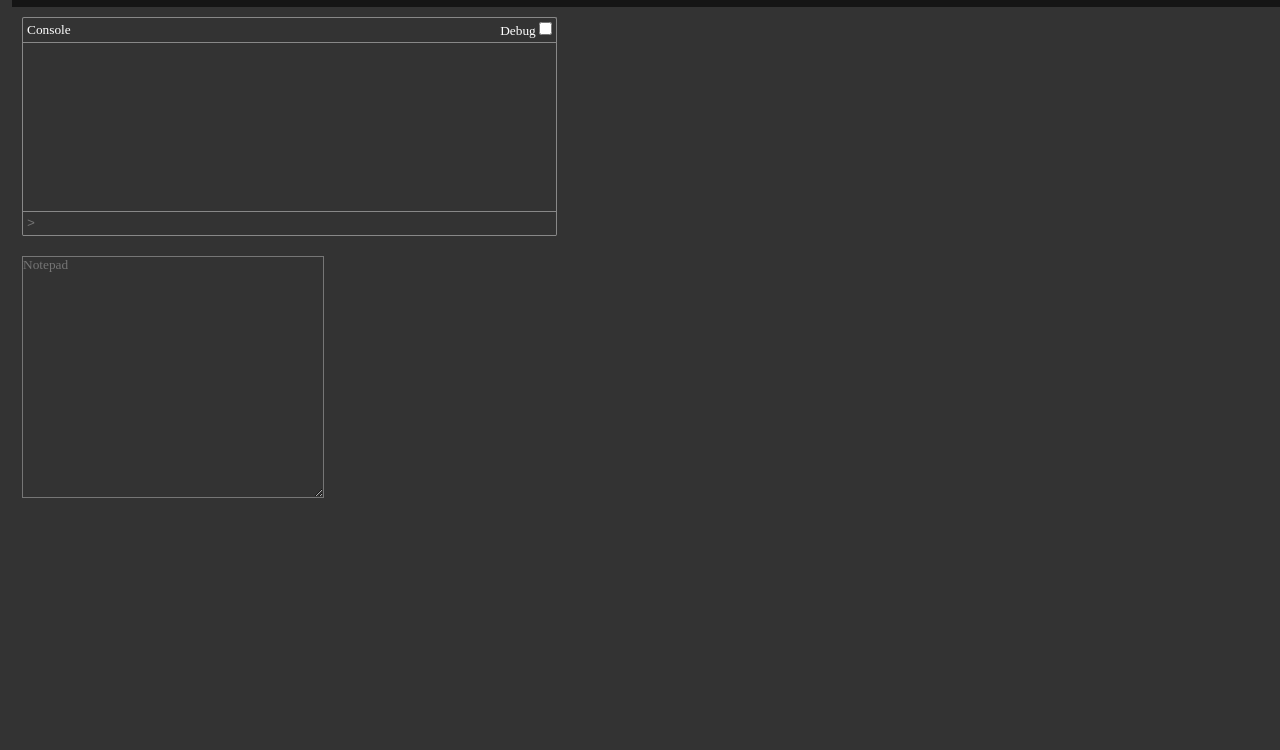
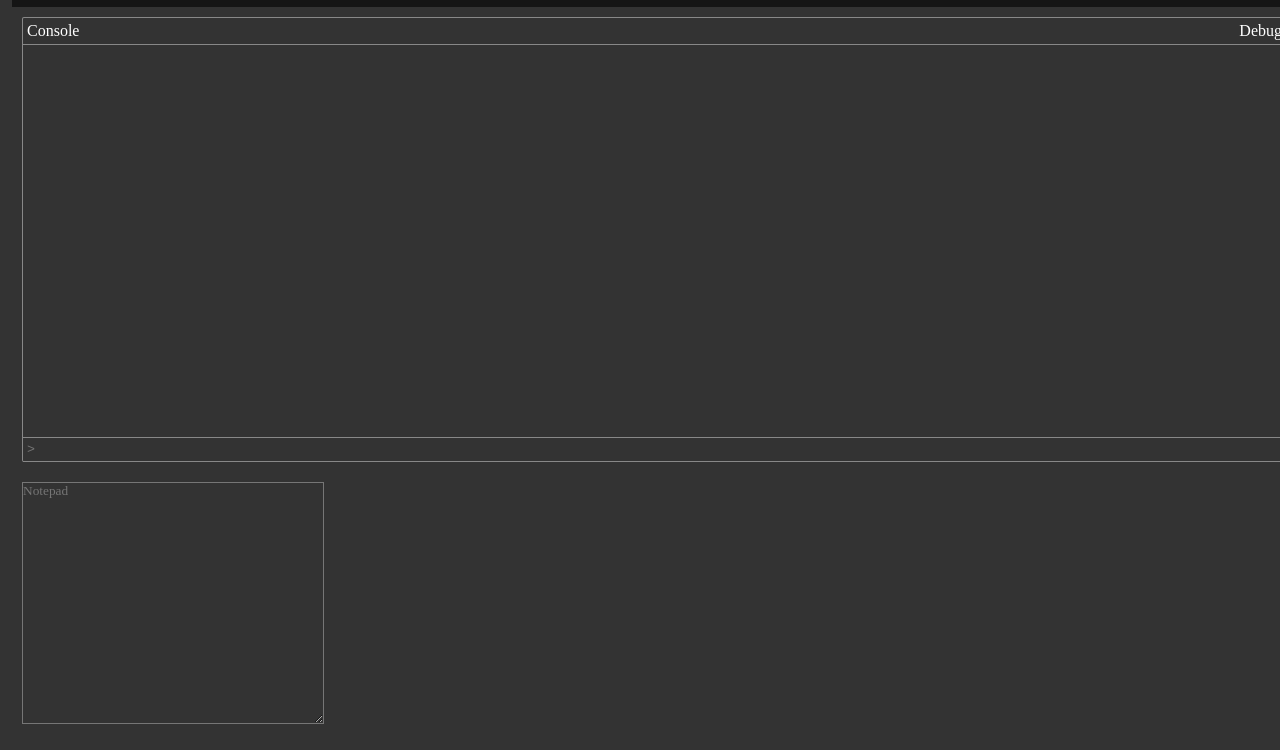
Before and after one commit to WebMUD/WebMUD, a website built with webpack: page public/client/index.html in a window 1280 px wide. Shown: the part 83-833 px from the top of the page. Before the commit the page ends 800 px from the top, so only its background shows below. Built offline with nearby package versions, Linux system fonts and the light colour scheme.

Commit message:
ui changes

```diff
--- a/public/client/main.css
+++ b/public/client/main.css
@@ -69,7 +69,7 @@ header {
 }
 
 /* Also change color of icon when hover on link */
-.menu li a:hover - .fas {
+.menu li a:hover .fas {
   color: #fb743e;
 }
 
@@ -116,3 +116,14 @@ header {
   color: #fff;
   margin: 10px;
 }
+
+
+.text-output {
+  height: 48ch;
+}
+
+.console {
+  font-size: 12pt;
+
+  width: 160ch;
+}
```
